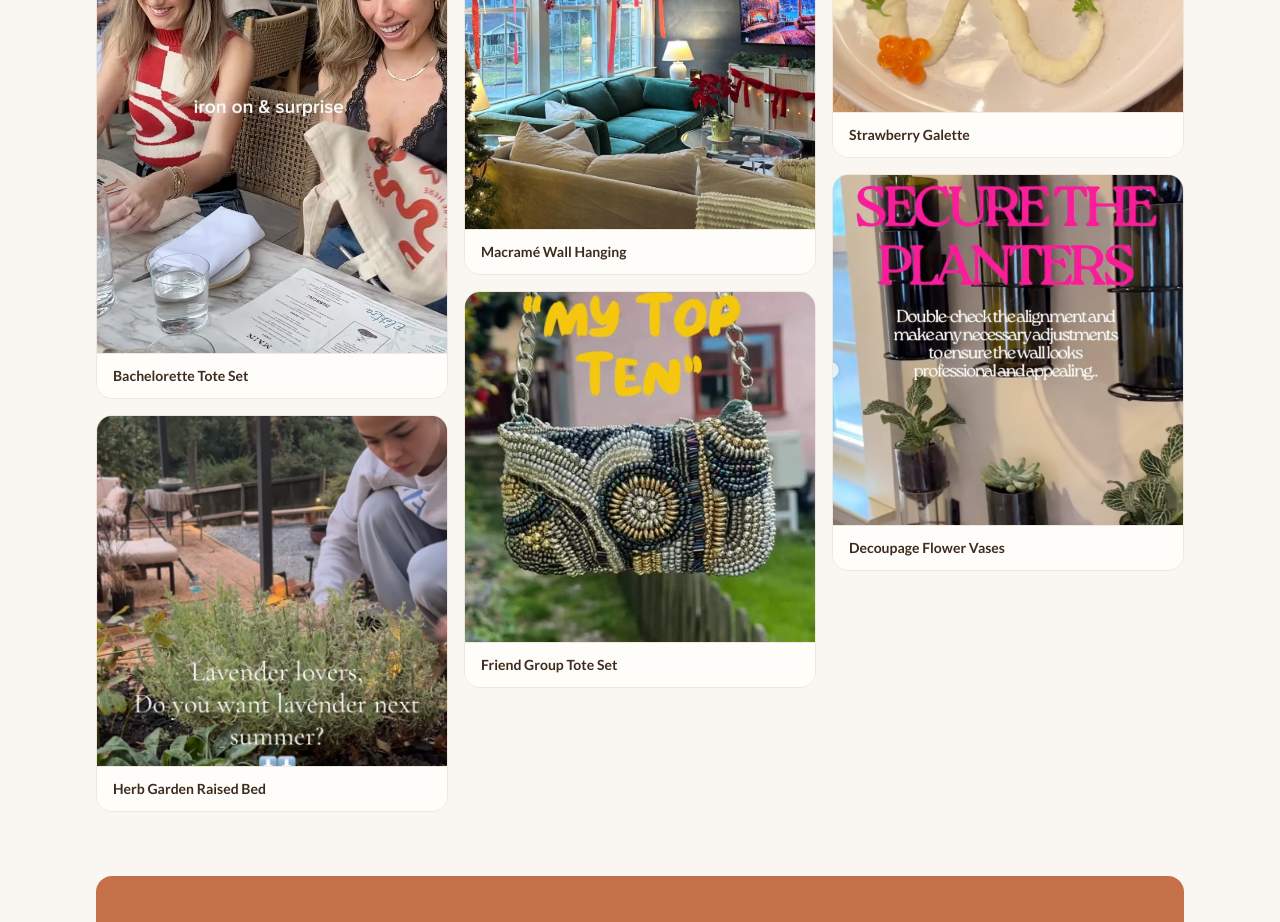
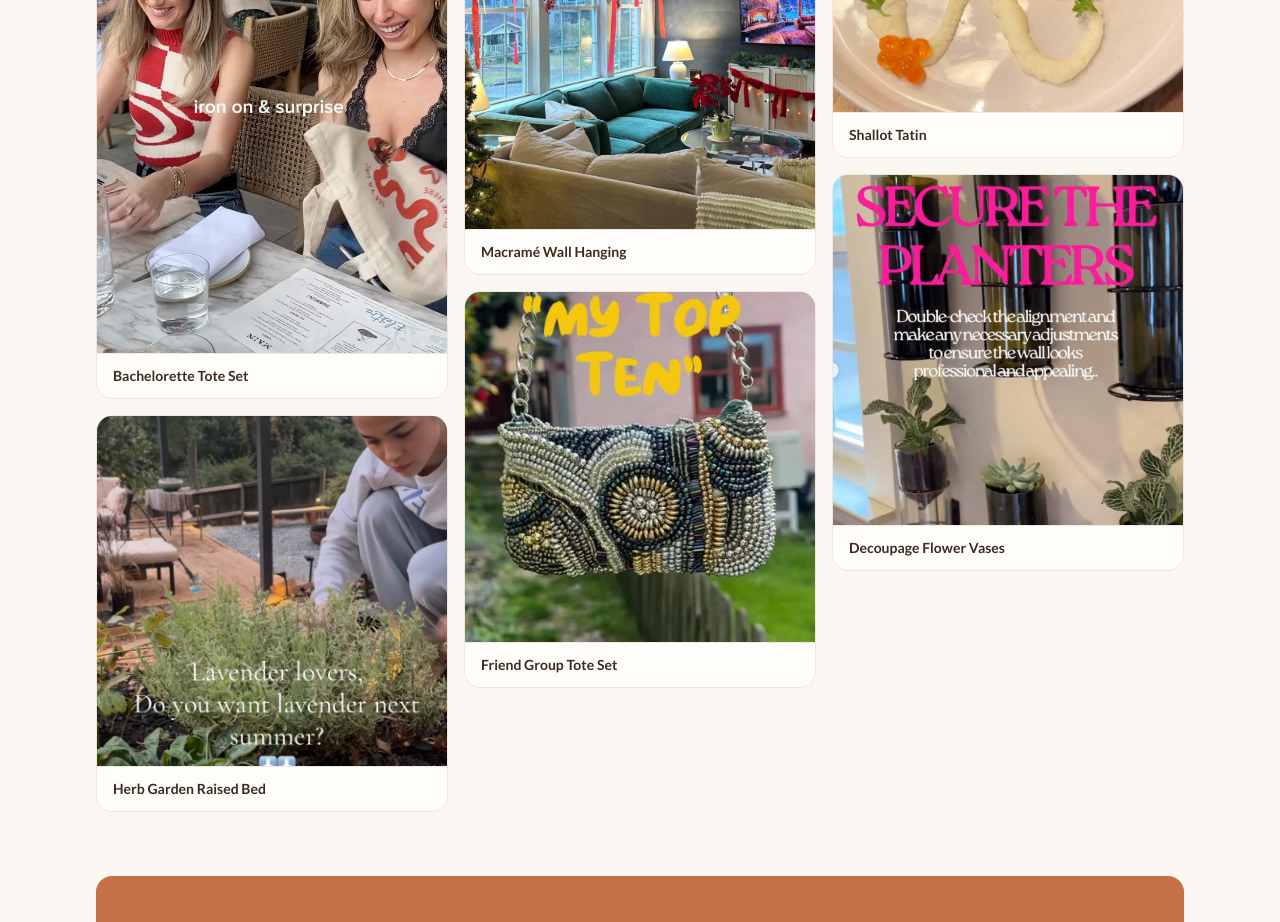
Before and after one commit to ccastle69/angiecreated, a Next.js app: page /portfolio in a window 1280 px wide. Shown: the part 1080-2002 px from the top of the page. Built offline with nearby package versions, Linux system fonts and the light colour scheme; no server answers; a web font is replaced by a local one.

Commit message:
Update recipe title and description for item 9

```diff
--- a/data/portfolio.ts
+++ b/data/portfolio.ts
@@ -59,10 +59,10 @@ export const portfolioItems: PortfolioItem[] = [
   },
   {
     id: '9',
-    title: 'Strawberry Galette',
+    title: 'Shallot Tatin',
     category: 'recipe',
     imageSrc: '/images/portfolio/galette.jpg',
-    description: 'Rustic strawberry galette with garden-fresh berries.',
+    description: 'Caramelized shallot tatin — savory, rustic, and totally worth it.',
     featured: false,
   },
   {
```
